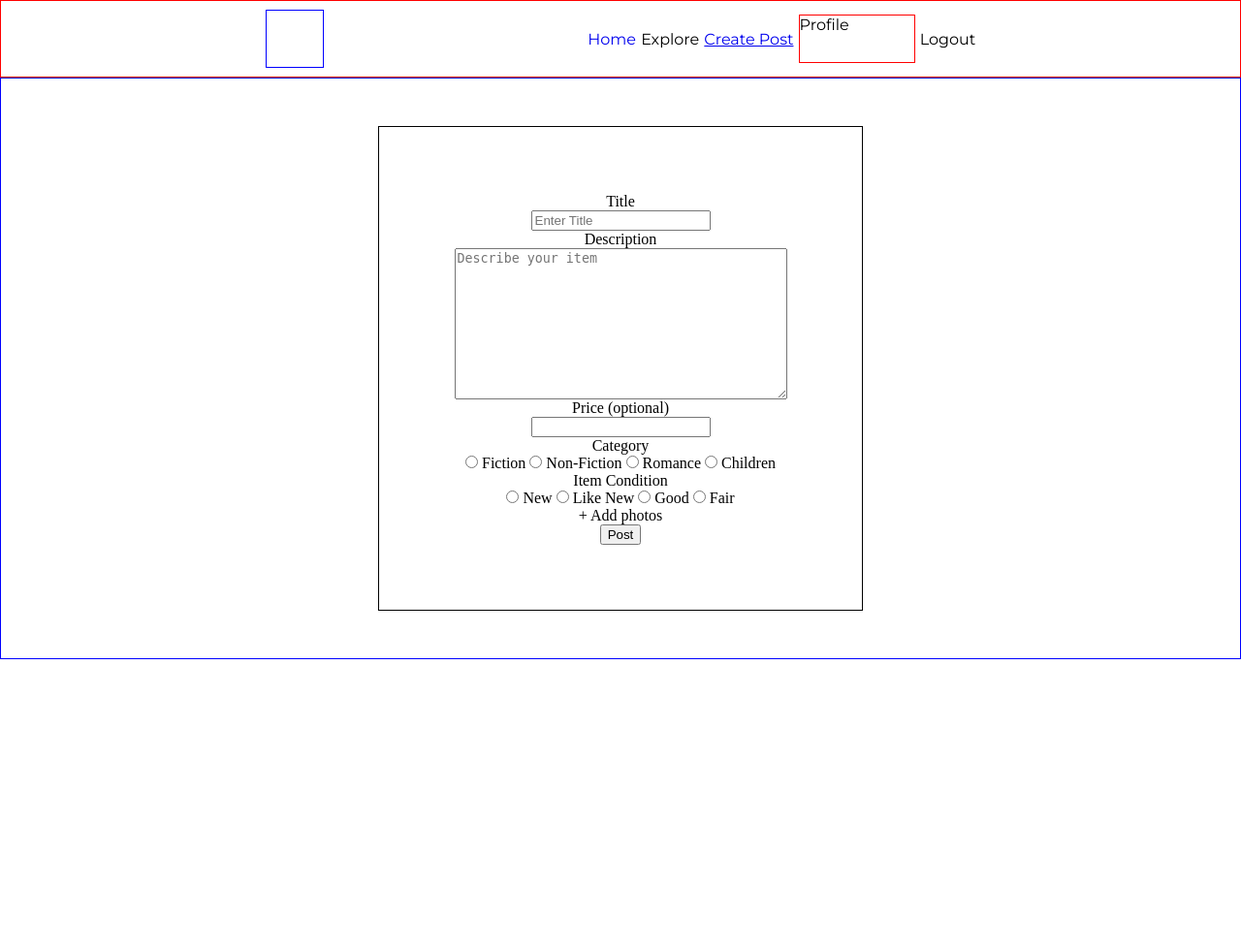
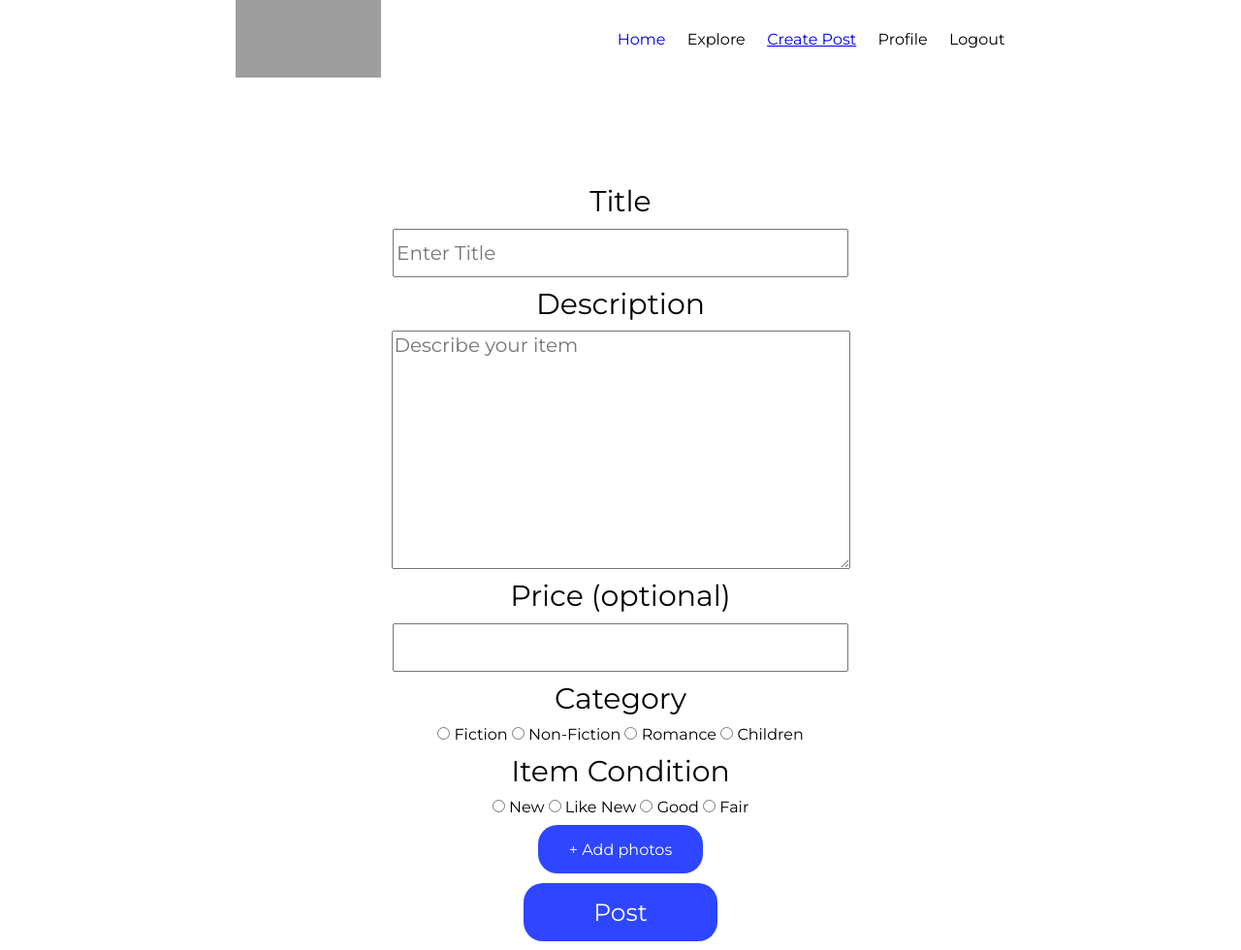
Before and after one commit to eubert369/Book-Exchange-Platform, a PHP site: page /newPost.php in a window 1280 px wide. Shown: the whole page at 97% size. Before the commit the page ends 680 px from the top, so only its background shows below. Run offline with PHP 8.4, Linux system fonts and the light colour scheme; grey boxes are pictures that could not be loaded.

Commit message:
Update myStylee.css

```diff
--- a/myStylee.css
+++ b/myStylee.css
@@ -119,7 +119,6 @@
 
 /* Home Page Style */
 #outerContainerHomePage {
-    border: 1px solid red;
     height: 10vh;
     width: 100%;
     display: flex;
@@ -128,7 +127,6 @@
 }
 
 #homePageNav {
-    border: 1px solid red;
     width: inherit;
     height: inherit;
     display: flex;
@@ -137,9 +135,11 @@
     flex-direction: row;
 }
 #logo {
-    height: 60px;
-    width: 60px;
-    border: 1px solid blue;
+    height: 80px;
+    width: 150px;
+    background-image: url(Images/logo.png);
+    background-size: cover;
+    background-position: center;
 }
 
 #homePageNav ul {
@@ -157,9 +157,6 @@
 }
 
 #userNameNavCtn {
-    border: 1px solid red;
-    height: 50px;
-    width: 120px;
 }
 
 
@@ -170,7 +167,6 @@
 }
 
 #newPostNav {
-    border: 1px solid red;
     width: 100%;
     height: 10vh;
     display: flex;
@@ -201,25 +197,36 @@
 #postFormCtn {
     display: flex;
     justify-content: center;
-    align-items: center;
-    height: 600px;
-    border: 1px solid blue;
+    align-items: flex-end;
+    height: 900px;
 }
 
 #postForm {
     display: flex;
-    justify-content: center;
+    justify-content: space-evenly;
     align-items: center;
-    height: 500px;
+    height: 800px;
     width: 500px;
-    border: 1px solid black;
     flex-direction: column;
+    font-family: 'Montserrat';
+}
+#postForm input[type="text"] {
+    width: 470px;
+    height: 50px;
+    font-size: 20px;
+    font-family: 'Montserrat';
+}
+#postForm textarea {
+    font-size: 20px;
+    font-family: 'Montserrat';
+}
+.postHeader {
+    font-size: 30px;
 }
 
 #postOuterCtn {
     height: 90vh;
     width: 100%;
-    border: 1px solid red;
     display: flex;
     justify-content: center;
     align-items: center;
@@ -229,5 +236,31 @@
 #postInnerCtn {
     height: 200px;
     width: 200px;
-    border: 1px solid green;
 }
+
+#addPhotos {
+    cursor: pointer;
+    height: 50px;
+    width: 170px;
+    display: flex;
+    justify-content: center;
+    align-items: center;
+    background-color: #2e46ff;
+    color: white;
+    border-radius: 20px;
+}
+
+#postButton {
+    height: 60px;
+    width: 200px;
+    font-family: 'Montserrat';
+    font-size: 25px;
+    background-color: #2e46ff;
+    color: white;
+    border: none;
+    border-radius: 20px;
+    cursor: pointer;
+}
+#logoutBtn {
+    cursor: pointer;
+}
```
